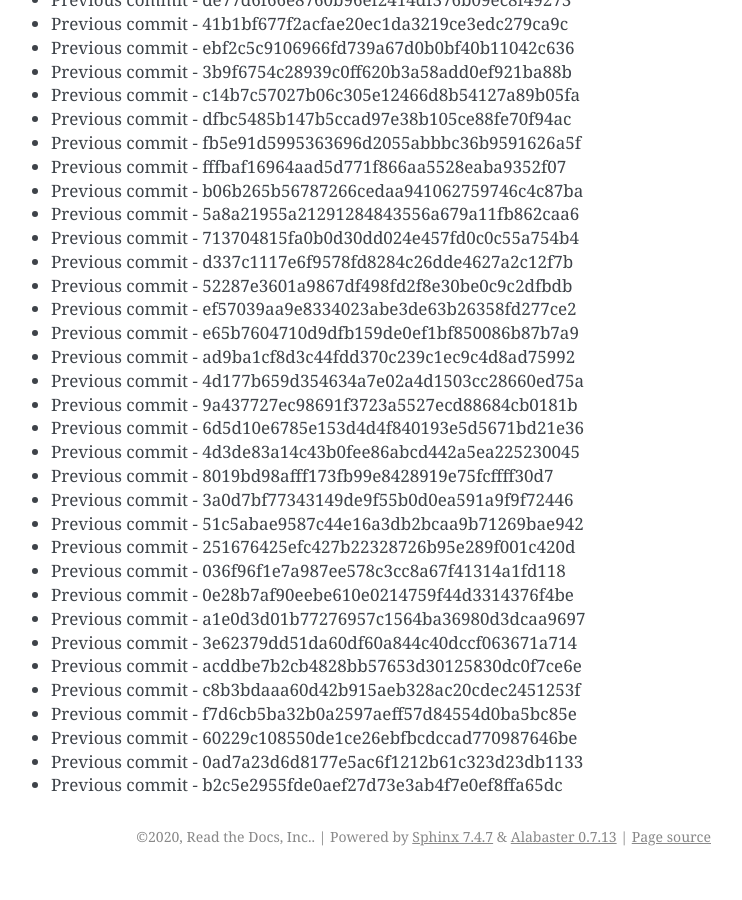
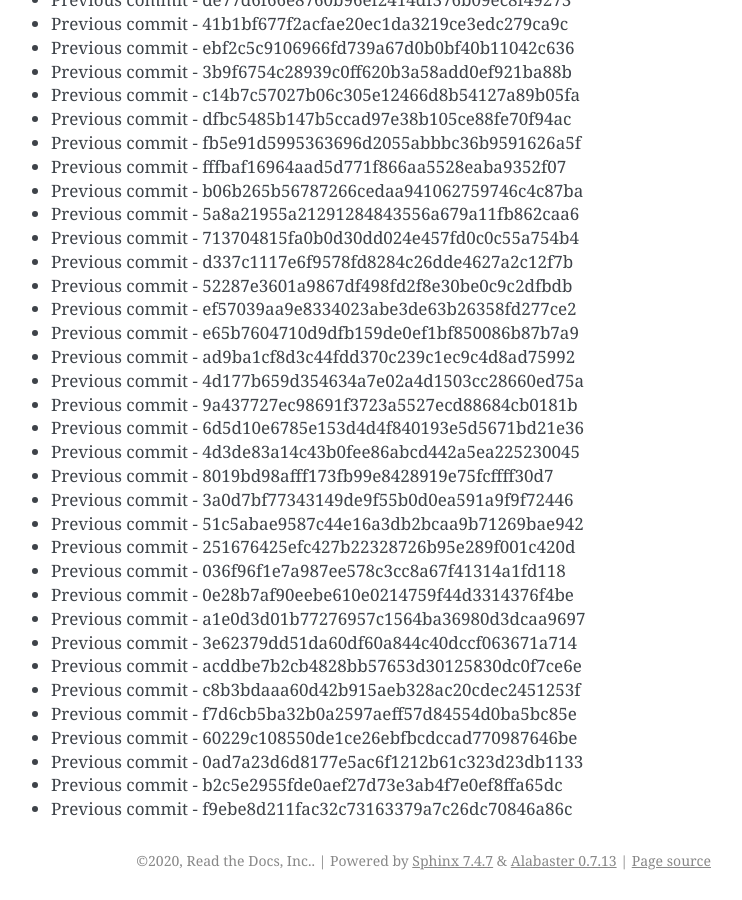
Before and after one commit to readthedocs/rtd-git-stresstest, a Sphinx documentation site: the page built from docs/updates.rst, in a window 1280 px wide and 900 px high, scrolled down 46393 px. Shown: the whole window, without its empty margins (399-1141 px from the left). Built offline with Sphinx 7.4.7, drawn with Linux system fonts in a browser that asks for light colours; before the commit the page ends 47269 px from its top, so only the background shows below that.

Commit message:
Generating commit from previous: f9ebe8d211fac32c73163379a7c26dc70846a86c

```diff
--- a/docs/updates.rst
+++ b/docs/updates.rst
@@ -1981,3 +1981,4 @@ It can be tested for any performance characteristics.
 * Previous commit - 60229c108550de1ce26ebfbcdccad770987646be
 * Previous commit - 0ad7a23d6d8177e5ac6f1212b61c323d23db1133
 * Previous commit - b2c5e2955fde0aef27d73e3ab4f7e0ef8ffa65dc
+* Previous commit - f9ebe8d211fac32c73163379a7c26dc70846a86c
```
